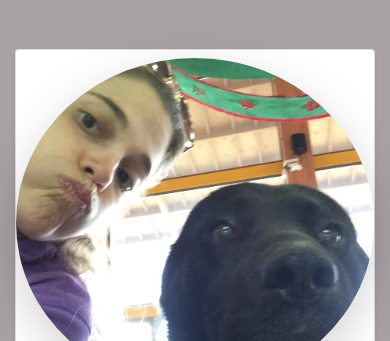
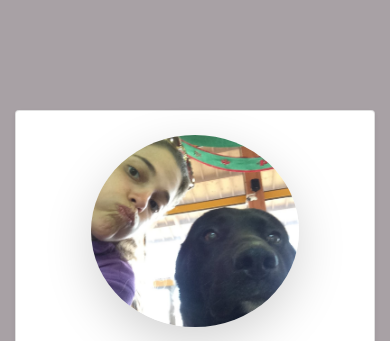
Before and after one commit to bahalula/web_project_tel_hai, a website: page client/pages/profile.html in a window 390 px wide. Shown: the part 69-410 px from the top of the page. Drawn offline with nearby package versions, Linux system fonts and the light colour scheme; a web font is replaced by a local one.

Commit message:
updae responsive-image to profile-img

```diff
--- a/client/pages/profile.html
+++ b/client/pages/profile.html
@@ -46,7 +46,10 @@
         <div class=" row align-items-center h-100">
             <div class="col-md-6 mx-auto text-center py-3">
                 <div class="card shadow-sm">
-                    <img src="/image/profile_image.jpg" class=" mt-2 shadow-lg rounded-circle profile-img card-img-top">
+                    <div class=" col-8 col-sm-6 col-md-5 mx-auto">
+                        <img src="/image/profile_image.jpg"
+                            class=" mt-4 shadow-lg rounded-circle profile-img card-img-top">
+                    </div>
                     <div class="card-body">
                         <h2 class="card-title">Eden Bahalul</h2>
                         <p class="card-text"> <i class="fa fa-home info"></i>
```
